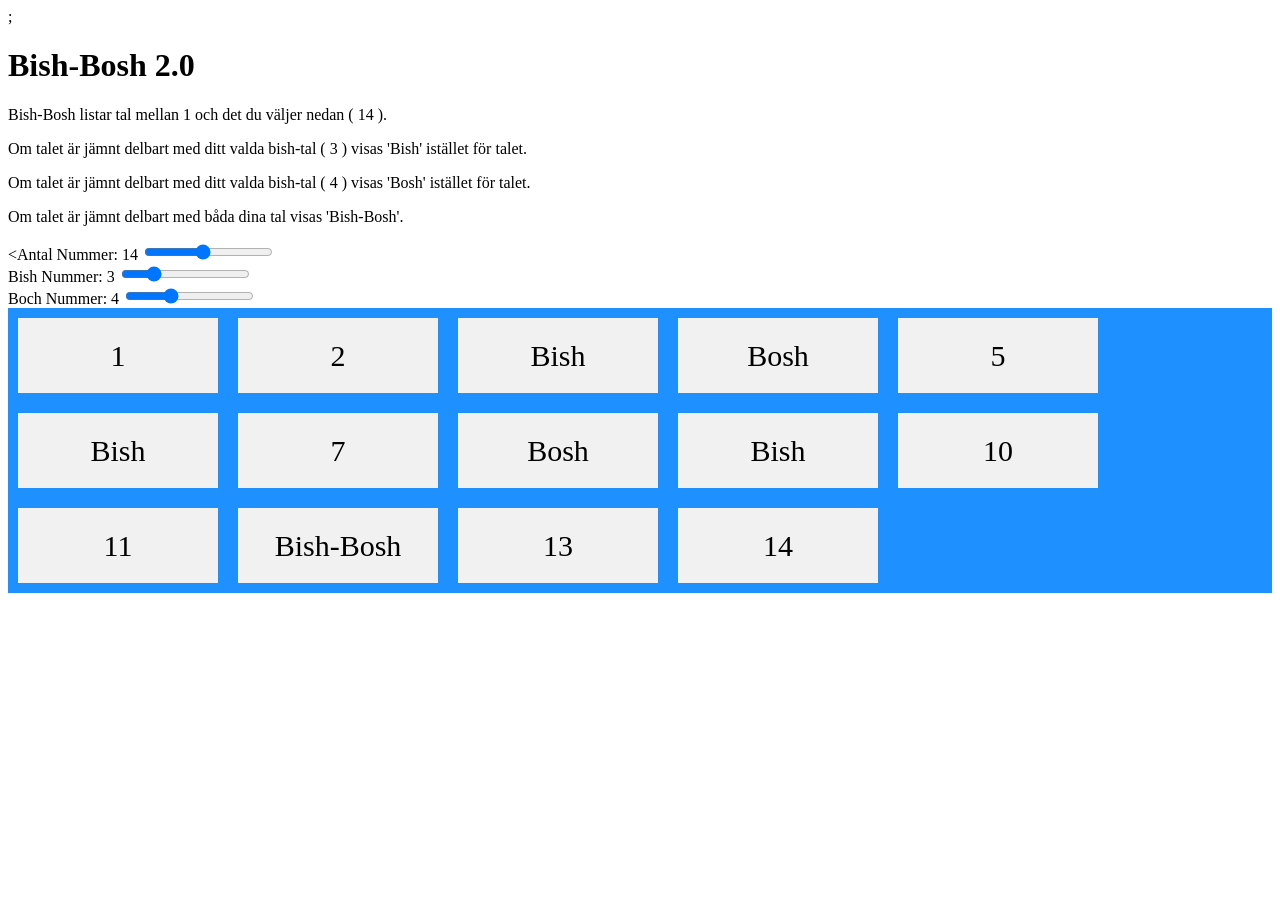
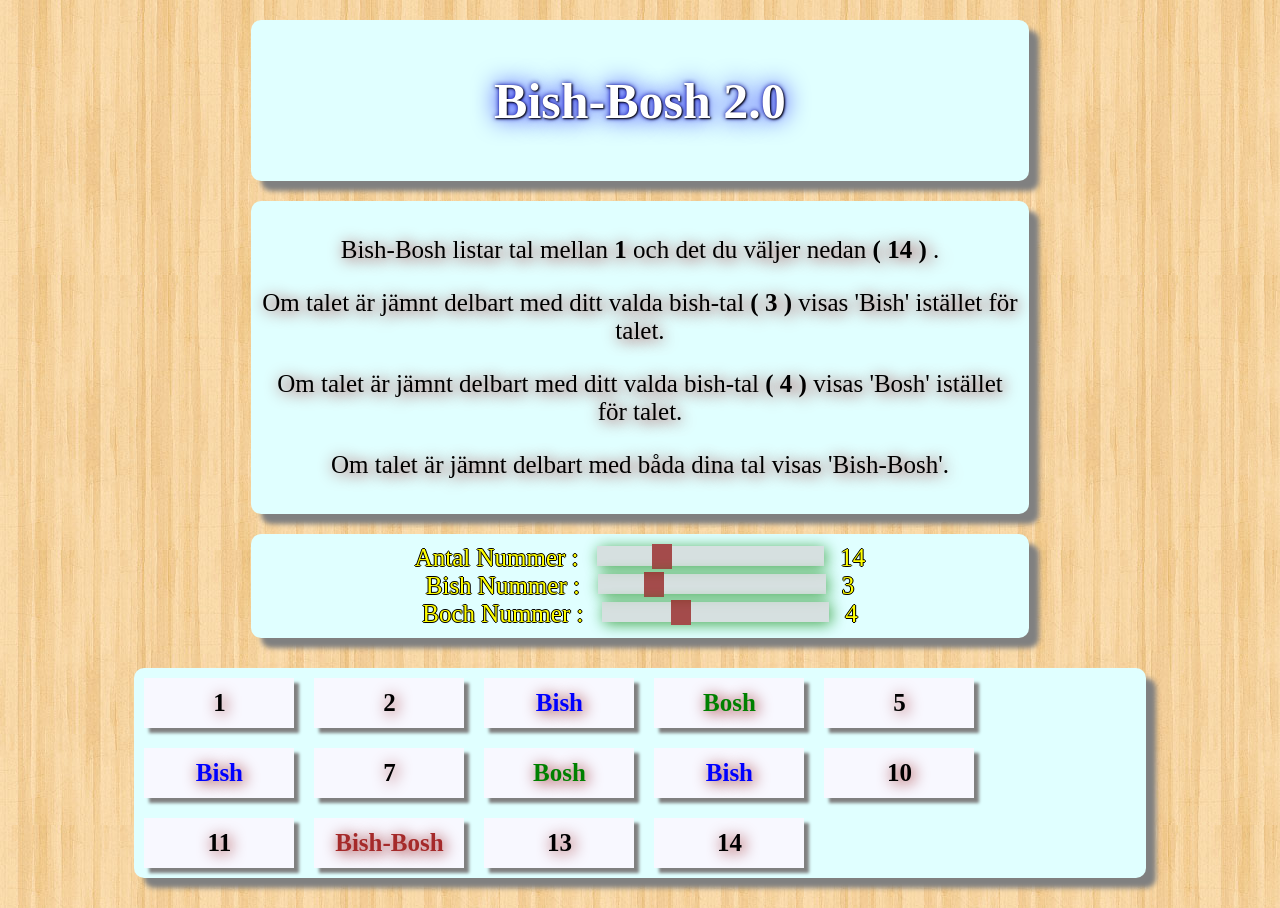
Before and after one commit to sultan012/BishBosh, a plain HTML site: page index.html in a window 1280 px wide. Before the commit the page ends 800 px from the top, so only its background shows below. Drawn offline with Linux system fonts and the light colour scheme.

Commit message:
All design

```diff
--- a/index.html
+++ b/index.html
@@ -3,32 +3,42 @@
 <head>
     <meta charset="UTF-8">
     <title>Bish Bosh</title>
-    <link rel="stylesheet" type="text/css" href="style.css">;
+    <link rel="stylesheet" type="text/css" href="style.css">
 </head>
+
 <body  onload="myFunction()">
+<Section>
     <h1>Bish-Bosh 2.0</h1>
+</Section>
+
+<section>
     <p id="text1"> </p>
     <p id="text2"> </p>
     <p id="text3"> </p>
     <p>Om talet är jämnt delbart med båda dina tal visas 'Bish-Bosh'.</p>
+</section>
+
+<section>
 <div class="input">
-<<span>Antal Nummer: </span> <span id="demo1"> </span> <input type="range" min="1" max="30" value="14" id="myInput1" oninput="myFunction()" >
+    <span>Antal Nummer : </span>  <input class="slider" type="range" min="1" max="50" value="14" id="myInput1" oninput="myFunction()"> <span id="demo1"> </span>
 </div>
 
 <div class="input">
-    <span>Bish Nummer: </span> <span id="demo2"> </span> <input type="range" min="1" max="10" value="3" id="myInput2" oninput="myFunction()" >
+    <span>Bish Nummer : </span> <input class="slider" type="range" min="1" max="10" value="3" id="myInput2" oninput="myFunction()"> <span id="demo2"> </span>
 </div>
 
 <div class="input">
-    <span>Boch Nummer: </span> <span id="demo3"> </span> <input type="range" min="1" max="10" value="4" id="myInput3" oninput="myFunction()" >
+    <span>Boch Nummer : </span>  <input class="slider" type="range" min="1" max="10" value="4" id="myInput3" oninput="myFunction()"> <span id="demo3"> </span>
 </div>
-<div class="flex-container ">
-    <div id="demo4"></div>
+</section>
+
+<div class="flex-container">
+    <div id="result"></div>
 </div>
 
 <script>
     function myFunction() {
-        document.getElementById("demo4").innerHTML="";
+        document.getElementById("result").innerHTML="";
         var antal = document.getElementById("myInput1").value;
         var bish = document.getElementById("myInput2").value;
         var bosh = document.getElementById("myInput3").value;
@@ -36,9 +46,9 @@
         document.getElementById("demo1").innerHTML = antal;
         document.getElementById("demo2").innerHTML = bish;
         document.getElementById("demo3").innerHTML = bosh;
-        document.getElementById("text1").innerHTML = " Bish-Bosh listar tal mellan 1 och det du väljer nedan ( " + antal + " ).";
-        document.getElementById("text2").innerHTML = " Om talet är jämnt delbart med ditt valda bish-tal ( " + bish + " ) visas 'Bish' istället för talet.";
-        document.getElementById("text3").innerHTML = " Om talet är jämnt delbart med ditt valda bish-tal ( " + bosh + " ) visas 'Bosh' istället för talet.";
+        document.getElementById("text1").innerHTML = " Bish-Bosh listar tal mellan <strong> 1 </strong> och det du väljer nedan <strong> ( " + antal + " ) </strong>.";
+        document.getElementById("text2").innerHTML = " Om talet är jämnt delbart med ditt valda bish-tal <strong>( " +  bish + " )</strong> visas 'Bish' istället för talet.";
+        document.getElementById("text3").innerHTML = " Om talet är jämnt delbart med ditt valda bish-tal <strong> ( " + bosh + " ) </strong> visas 'Bosh' istället för talet.";
 
         var result ="";
         for(var i=1 ; i<= antal ; i++){
@@ -47,18 +57,21 @@
             if (i% parseInt(bish)== 0 && i% parseInt(bosh)== 0){
                     result = "Bish-Bosh" ;
                     child.setAttribute("class","bishBosh");
+
                 } else if (i% parseInt(bish)== 0){
                     //document.getElementById("demo4").innerHTML = "Bish";
                     result = "Bish" ;
                     child.setAttribute("class","bish");
+
                 } else if (i% parseInt(bosh)== 0) {
                     result =  "Bosh" ;
                     child.setAttribute("class","bosh");
+
                 } else {
                     result =  i  ;
             }
                 child.textContent= result ;
-            document.getElementById("demo4").appendChild(child);
+            document.getElementById("result").appendChild(child);
         }
 
     }
--- a/style.css
+++ b/style.css
@@ -1,22 +1,105 @@
+body{
+    background-image: url("bg.jpg");
+}
+
+section {
+    box-shadow: 10px 10px 5px grey;
+    margin: 20px auto;
+    width: 60%;
+    padding: 10px;
+    background-color: lightcyan;
+    text-align: center;
+    border-radius: 10px;
+    max-width: 1000px;
+}
 .flex-container {
+    margin: 30px auto;
+    width: 80%;
+    box-shadow: 10px 10px 5px grey;
     display: flex;
-    flex-wrap: nowrap;
-    background-color: DodgerBlue;
-    width: fit-content;
-    }
+    flex-wrap: wrap;
+    flex-direction: row;
+    background-color: lightcyan;
+    border-radius: 10px;
+
+
+}
 
 .flex-container p {
-    background-color: #f1f1f1;
-    width: 200px;
+    box-shadow: 5px 5px 3px grey;
+    background-color: ghostwhite;
+    width: 150px;
     margin: 10px;
     text-align: center;
-    line-height: 75px;
-    font-size: 30px;
+    line-height: 50px;
+    font-size: 25px;
+    font-weight: bold;
 }
 
-#demo4{
+#result{
     display: flex;
     flex-wrap: wrap;
-    background-color: DodgerBlue;
+    flex-direction: row;
     width: fit-content;
 }
+
+h1 {
+    color: white;
+    text-shadow: 1px 1px 2px black, 0 0 25px blue, 0 0 5px darkblue;
+    font-size: 50px;
+}
+
+p {
+    text-shadow: 2px 2px 15px darkred;
+    font-size: 25px;
+}
+
+.slider {
+    -webkit-appearance: none;
+    width: 30%;
+    height: 20px;
+    background: #d3d3d3;
+    outline: none;
+    opacity: 0.7;
+    -webkit-transition: .2s;
+    transition: opacity .2s;
+    box-shadow: 2px 2px 15px green;
+}
+
+.slider:hover {
+    opacity: 1;
+}
+
+.slider::-webkit-slider-thumb {
+    -webkit-appearance: none;
+    appearance: none;
+    width: 20px;
+    height: 25px;
+    background:darkred;
+    cursor: pointer;
+}
+
+
+.slider::-moz-range-thumb {
+    width: 25px;
+    height: 25px;
+    background: #4CAF50;
+    cursor: pointer;
+}
+
+.bish{
+    color: blue;
+}
+.bosh{
+    color: green;
+}
+.bishBosh{
+    color: brown;
+}
+
+.input >span {
+    color: yellow;
+    text-shadow: -1px 0 black, 0 1px black, 1px 0 black, 0 -1px black;
+    font-size: 25px;
+    margin: 10px;
+}
```
Also changed, not shown: bg.jpg (added), 1 other file. Lines whose indentation alone changed are shown as unchanged.
